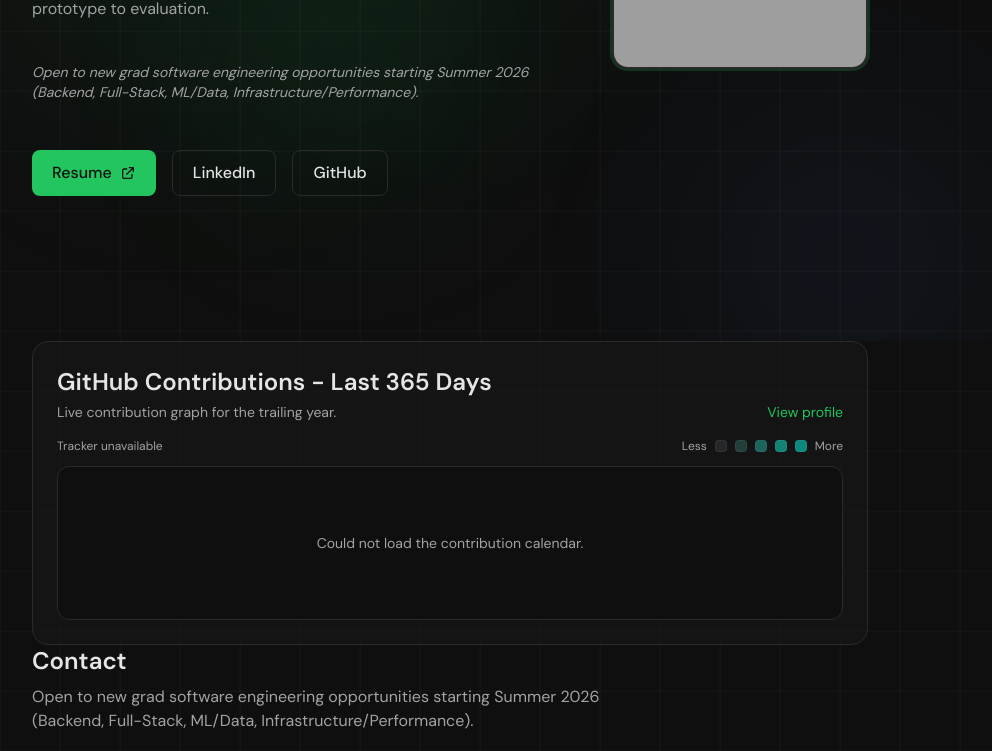
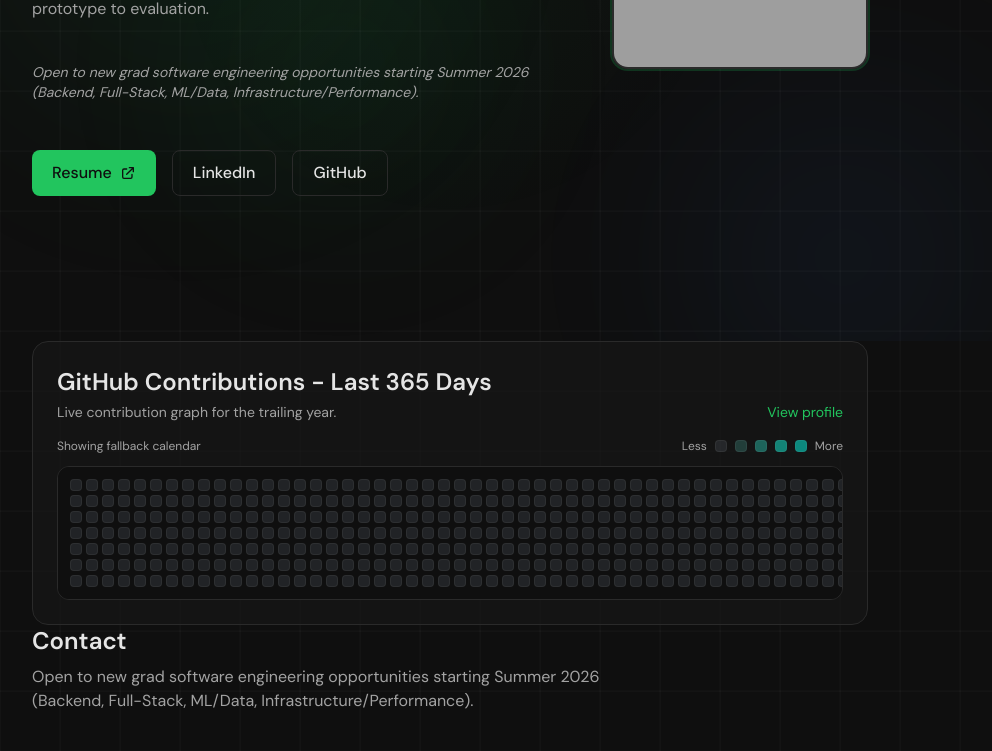
Before and after one commit to zack-white/portfolio, a Next.js app: page / in a window 1280 px wide. Shown: the part 459-1210 px from the top of the page, without its empty margins (190-1182 px from the left). Built offline with nearby package versions, Linux system fonts and the light colour scheme; no server answers; grey boxes are pictures that could not be loaded.

Commit message:
Add contributions fallback

```diff
--- a/src/components/GitHubContributions.tsx
+++ b/src/components/GitHubContributions.tsx
@@ -22,6 +22,25 @@ const levelClasses = [
   "bg-[color:rgba(20,184,166,0.68)]",
   "bg-[color:rgba(13,148,136,0.92)]",
 ];
+
+function buildFallbackCells() {
+  const cells: ContributionDay[] = [];
+  const today = new Date();
+  const start = new Date(today);
+  start.setDate(today.getDate() - 364);
+
+  for (let index = 0; index < 365; index += 1) {
+    const date = new Date(start);
+    date.setDate(start.getDate() + index);
+    cells.push({
+      date: date.toISOString().slice(0, 10),
+      count: 0,
+      level: 0,
+    });
+  }
+
+  return cells;
+}
 
 export default function GitHubContributions() {
   const today = new Date();
@@ -64,7 +83,9 @@ export default function GitHubContributions() {
   const contributionByDate = new Map(
     (data ?? []).map((day) => [day.date, day])
   );
-  const cells = Array.from({ length: 365 }, (_, index) => {
+  const cells =
+    data?.length
+      ? Array.from({ length: 365 }, (_, index) => {
           const date = new Date(startDate);
           date.setDate(startDate.getDate() + index);
           const isoDate = date.toISOString().slice(0, 10);
@@ -75,8 +96,13 @@ export default function GitHubContributions() {
             count: day?.count ?? 0,
             level: day?.level ?? 0,
           };
-  });
-  const tooltip = data ? "Last 365 days of contributions" : "Loading contribution data";
+        })
+      : buildFallbackCells();
+  const tooltip = error
+    ? "Showing fallback calendar"
+    : data
+      ? "Last 365 days of contributions"
+      : "Loading contribution data";
 
   return (
     <section className="section pb-16">
@@ -102,7 +128,7 @@ export default function GitHubContributions() {
 
         <div className="flex flex-col gap-3">
           <div className="flex items-center justify-between gap-4 text-xs text-[var(--color-text-muted)]">
-            <span>{error ? "Tracker unavailable" : tooltip}</span>
+            <span>{tooltip}</span>
             <div className="flex items-center gap-2">
               <span>Less</span>
               {levelClasses.map((cls, index) => (
@@ -117,11 +143,6 @@ export default function GitHubContributions() {
           </div>
 
           <div className="overflow-x-auto rounded-xl border border-[var(--color-border)] bg-[var(--color-bg)] p-3">
-            {error ? (
-              <div className="min-h-[128px] flex items-center justify-center text-sm text-[var(--color-text-muted)]">
-                Could not load the contribution calendar.
-              </div>
-            ) : (
             <div className="grid min-w-[720px] grid-flow-col grid-rows-7 gap-1">
               {cells.map((day, index) => {
                 const level = Math.max(0, Math.min(day.level ?? 0, levelClasses.length - 1));
@@ -139,7 +160,6 @@ export default function GitHubContributions() {
                 );
               })}
             </div>
-            )}
           </div>
         </div>
       </div>
```
Lines whose indentation alone changed are shown as unchanged.
